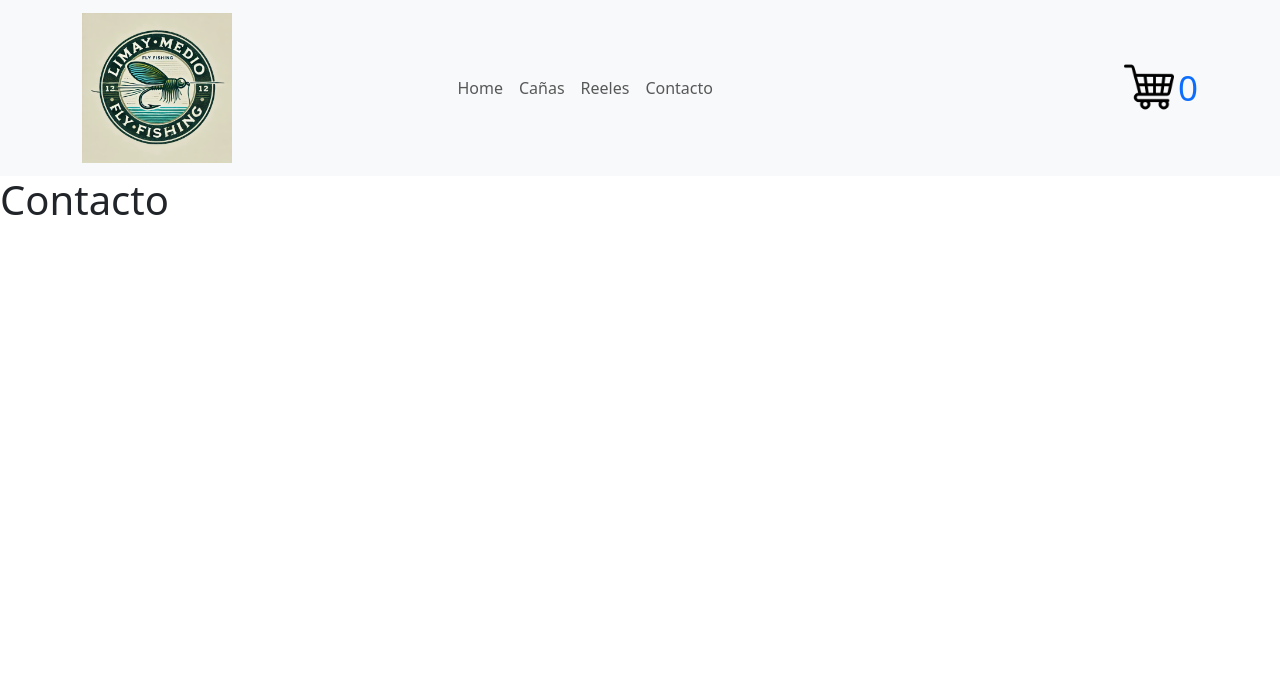
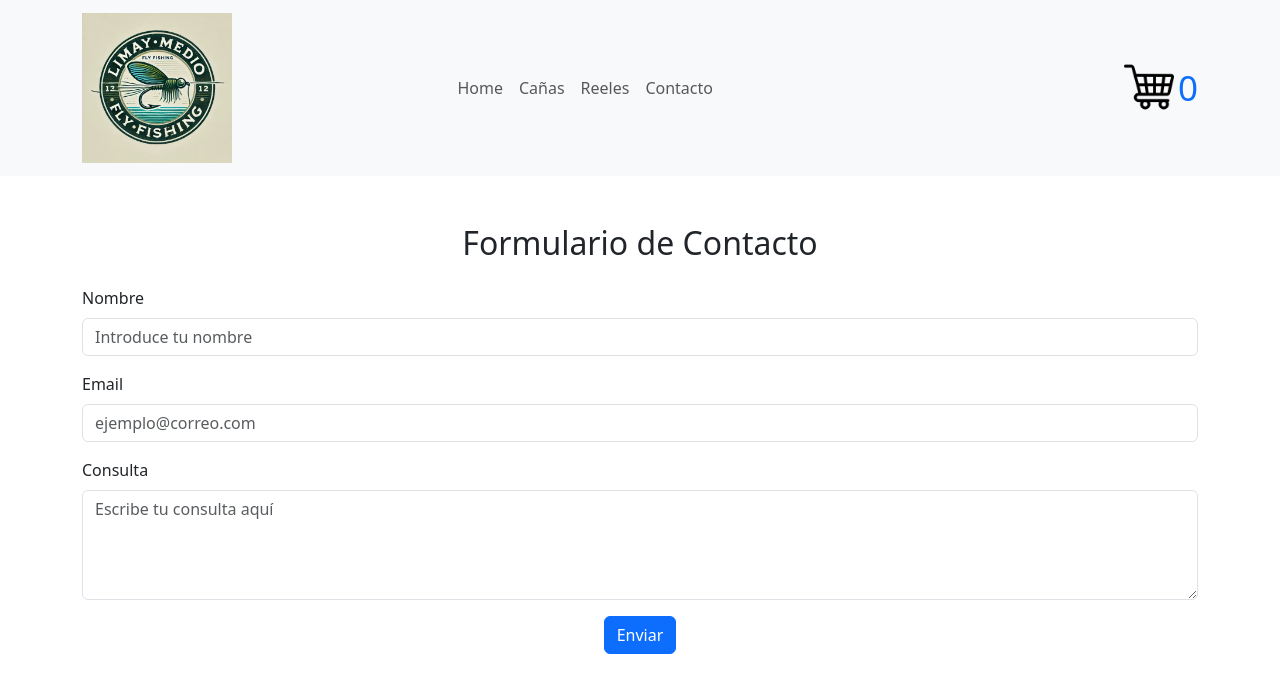
Before and after one commit to MauroFGarcia87/CoderHouseReact, a React (Vite) app in the folder tienda/: page /contacto in a window 1280 px wide. Shown: the top 692 px of the page. Built offline with nearby package versions, Linux system fonts and the light colour scheme; no server answers; the database is empty.

Commit message:
Agregamos card

```diff
--- a/tienda/src/App.css
+++ b/tienda/src/App.css
@@ -4,3 +4,57 @@ header a{
 span{
     font-size: 35px;
 }
+
+.loader {
+    width: 48px;
+    height: 48px;
+    border-radius: 50%;
+    display: inline-block;
+    position: relative;
+    border: 3px solid;
+    border-color: #FFF #FFF transparent transparent;
+    box-sizing: border-box;
+    animation: rotation 1s linear infinite;
+  }
+  .loader::after,
+  .loader::before {
+    content: '';
+    box-sizing: border-box;
+    position: absolute;
+    left: 0;
+    right: 0;
+    top: 0;
+    bottom: 0;
+    margin: auto;
+    border: 3px solid;
+    border-color: transparent transparent #FF3D00 #FF3D00;
+    width: 40px;
+    height: 40px;
+    border-radius: 50%;
+    box-sizing: border-box;
+    animation: rotationBack 0.5s linear infinite;
+    transform-origin: center center;
+  }
+  .loader::before {
+    width: 32px;
+    height: 32px;
+    border-color: #FFF #FFF transparent transparent;
+    animation: rotation 1.5s linear infinite;
+  }
+
+  @keyframes rotation {
+    0% {
+      transform: rotate(0deg);
+    }
+    100% {
+      transform: rotate(360deg);
+    }
+  }
+  @keyframes rotationBack {
+    0% {
+      transform: rotate(0deg);
+    }
+    100% {
+      transform: rotate(-360deg);
+    }
+  }
--- a/tienda/src/components/Counters.jsx
+++ b/tienda/src/components/Counters.jsx
@@ -1,23 +1,26 @@
 import React from "react";
 import { useState } from "react";
 
-const Counters = ({cantidad, counter, setCounter}) => {
+const Counters = ({ cantidad, counter, setCounter }) => {
+  const restar = () => {
+    setCounter(counter - 1);
+  };
 
-
-
-    const restar = () =>{
-        setCounter(counter - 1)
-    }
-
-    const sumar = ()=>{
-        setCounter(counter + 1)
-    }
+  const sumar = () => {
+    setCounter(counter + 1);
+  };
 
   return (
-    <div>
-      <button onClick={restar} disabled={counter==0}>-</button>
-      <h4>{counter}</h4>
-      <button onClick={sumar} disabled={counter >= cantidad}>+</button>
+    <div >
+      <div className="d-flex">
+        <button onClick={restar} disabled={counter == 0}>
+          -
+        </button>
+        <h4>{counter}</h4>
+        <button onClick={sumar} disabled={counter >= cantidad}>
+          +
+        </button>
+      </div>
     </div>
   );
 };
--- a/tienda/src/components/ItemListContainer.jsx
+++ b/tienda/src/components/ItemListContainer.jsx
@@ -25,7 +25,7 @@ const ItemListContainer = () => {
   return (
     <div>
       <section className="container text-center mt-5">
-        {loading ? "Cargando..." : <ItemList list={list} />}
+        {loading ? <span class="loader"></span> : <ItemList list={list} />}
       </section>
     </div>
   );
--- a/tienda/src/pages/Cart.jsx
+++ b/tienda/src/pages/Cart.jsx
@@ -1,6 +1,8 @@
 import React from 'react'
 import { Link } from 'react-router';
 import { useGlobalState } from '../context/Context'
+import { Card, Button, Container } from 'react-bootstrap';
+
 
 const Cart = () => {
 
@@ -8,16 +10,28 @@ const Cart = () => {
 
 
   return (
-    <div>
-        {cart.map((prod) => <div key={prod.id} className='card'>
-            <h3>{prod.name}</h3>
-            <h2>{prod.price}</h2>
-            <h4>Cantidad: {prod.quantity}</h4>
-            <h3>Subtotal: {prod.price * prod.quantity}</h3>
-        </div>)}
+    <div className='container'>
+        {cart.map((prod) =>
+        <Card style={{ width: '18rem' }} key={prod.id} className="mb-4 shadow-sm">
+        <Card.Body>
+          <Card.Title>{prod.name}</Card.Title>
+          <Card.Subtitle className="mb-2 text-muted">Precio: $ {prod.price}</Card.Subtitle>
+          <Card.Text>
+            <strong>Cantidad:</strong> {prod.quantity}
+            <br />
+            <strong>Subtotal:</strong>$ {prod.price * prod.quantity}
+          </Card.Text>
+        </Card.Body>
+      </Card>)}
 
-        <h1>Total: {calcularTotal}</h1>
-        <Link to= "/checkout">Finalizar Compra</Link>
+      <Card className="p-3 text-center mt-4 shadow">
+        <h2>Total:$ {calcularTotal}</h2>
+        <Link to="/checkout">
+          <Button variant="primary" className="mt-3">
+            Finalizar Compra
+          </Button>
+        </Link>
+      </Card>
 
     </div>
   )
--- a/tienda/src/pages/Checkout.jsx
+++ b/tienda/src/pages/Checkout.jsx
@@ -6,7 +6,7 @@ import Swal from 'sweetalert2';
 import { Form, Button, Container } from 'react-bootstrap'
 import { useNavigate } from "react-router-dom";
 
-const Checkout = () => {
+const Checkout = ({setCounter}) => {
 
     const {calcularTotal, cart, vaciarCarrito, calcularItems} = useGlobalState();
     const navigate = useNavigate(); // Hook para redirección
@@ -46,6 +46,7 @@ const Checkout = () => {
           text: `Tu orden de compra es: ${res.id}`,
           icon: "success"
         }).then(() =>{
+            setCounter(0);
             vaciarCarrito;
             calcularItems;
             console.log(calcularItems);
--- a/tienda/src/pages/Contact.jsx
+++ b/tienda/src/pages/Contact.jsx
@@ -1,9 +1,88 @@
-import React from 'react'
+import React, { useState } from "react";
+import Swal from "sweetalert2";
+import { Form, Button, Container } from "react-bootstrap";
 
 const Contact = () => {
+  const [formData, setFormData] = useState({
+    nombre: "",
+    email: "",
+    consulta: ""
+  });
+
+  const handleChange = (e) => {
+    setFormData({
+      ...formData,
+      [e.target.name]: e.target.value
+    });
+  };
+
+  const handleSubmit = (e) => {
+    e.preventDefault();
+
+    Swal.fire({
+      title: "¡Gracias por tu consulta!",
+      text: "Pronto te responderemos 😊",
+      icon: "success",
+      confirmButtonText: "Aceptar"
+    });
+
+    // Opcional: resetear formulario
+    setFormData({
+      nombre: "",
+      email: "",
+      consulta: ""
+    });
+  };
+
   return (
-    <div><h1>Contacto</h1></div>
-  )
-}
+    <Container className="my-5">
+      <h2 className="mb-4 text-center">Formulario de Contacto</h2>
+      <Form onSubmit={handleSubmit}>
+        <Form.Group className="mb-3">
+          <Form.Label>Nombre</Form.Label>
+          <Form.Control
+            type="text"
+            name="nombre"
+            value={formData.nombre}
+            onChange={handleChange}
+            required
+            placeholder="Introduce tu nombre"
+          />
+        </Form.Group>
 
-export default Contact
+        <Form.Group className="mb-3">
+          <Form.Label>Email</Form.Label>
+          <Form.Control
+            type="email"
+            name="email"
+            value={formData.email}
+            onChange={handleChange}
+            required
+            placeholder="ejemplo@correo.com"
+          />
+        </Form.Group>
+
+        <Form.Group className="mb-3">
+          <Form.Label>Consulta</Form.Label>
+          <Form.Control
+            as="textarea"
+            rows={4}
+            name="consulta"
+            value={formData.consulta}
+            onChange={handleChange}
+            required
+            placeholder="Escribe tu consulta aquí"
+          />
+        </Form.Group>
+
+        <div className="text-center">
+          <Button variant="primary" type="submit">
+            Enviar
+          </Button>
+        </div>
+      </Form>
+    </Container>
+  );
+};
+
+export default Contact;
--- a/tienda/src/pages/ItemDetailCotainer.jsx
+++ b/tienda/src/pages/ItemDetailCotainer.jsx
@@ -2,6 +2,7 @@ import React from "react";
 
 import { useEffect } from "react";
 import { useState } from "react";
+import { Card, CardBody, CardText, CardTitle } from "react-bootstrap";
 import { useParams } from "react-router";
 import Counters from "../components/Counters";
 import { useGlobalState } from "../context/Context";
@@ -18,7 +19,6 @@ const ItemDetailCotainer = () => {
   useEffect(() => {
     setLoading(true);
     getProducById(params.id).then((res) => {
-
       setDetail(res);
       setLoading(false);
     });
@@ -29,22 +29,27 @@ const ItemDetailCotainer = () => {
   };
 
   return (
-    <div>
+    <div className="container justify-content-center">
       {loading ? (
         "Cargando lista"
       ) : (
         <>
-          <h2>Nombre {detail.name}</h2>
-          <p>Descripcion {detail.description}</p>
-          <h3>{detail.cantidad}</h3>
+          <Card  className="d-flex flex-column align-items-center justify-content-center text-center">
+            <CardBody>
+              <CardTitle>Nombre {detail.name}</CardTitle>
+              <CardText> Descripcion {detail.description}</CardText>
+            </CardBody>
+            <h4> Stock {detail.cantidad}</h4>
             <Counters
               cantidad={detail.cantidad}
               counter={counter}
               setCounter={setCounter}
             />
-          <button onClick={addCart} disabled={counter == 0}>
+            <button className="mt-5" onClick={addCart} disabled={counter == 0}>
               Agregar al carrito 🛒
             </button>
+          </Card>
+
         </>
       )}
     </div>
```
Lines whose indentation alone changed are shown as unchanged.
